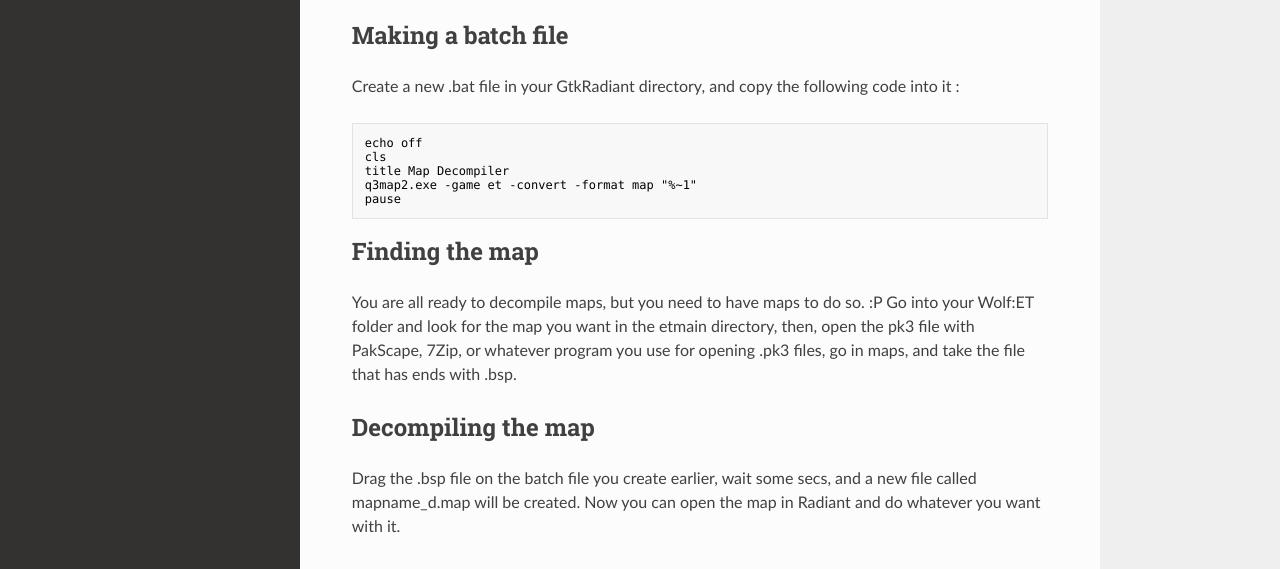
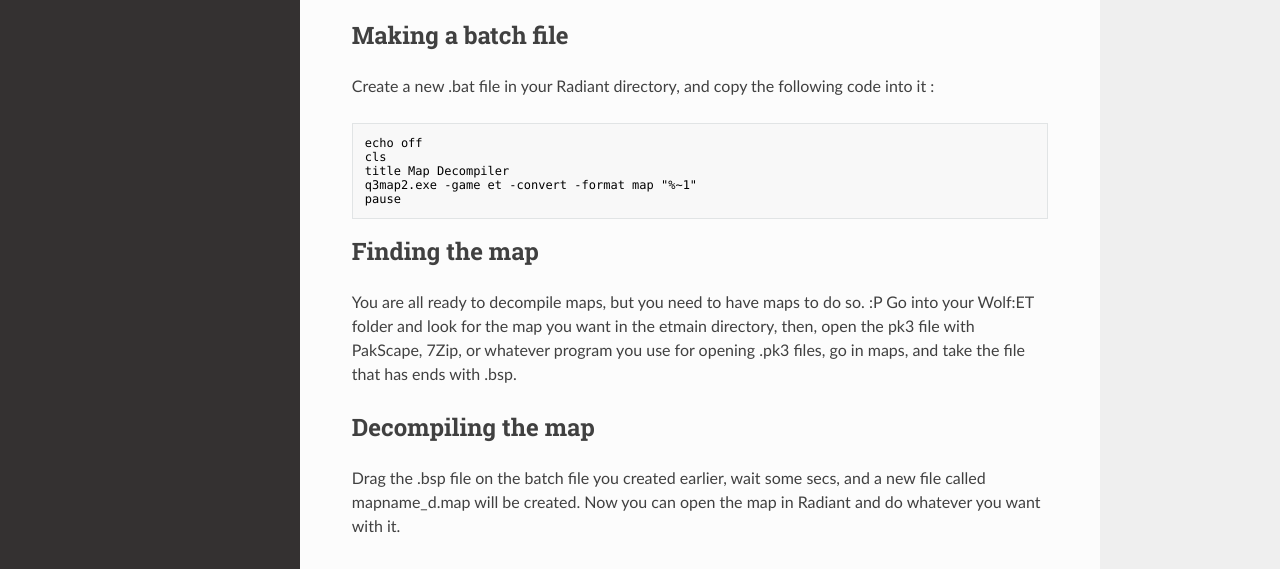
Before and after one commit to Dominator56/Dominator56.github.io, an MkDocs documentation site: the page built from docs/et_decompiling.md, in a window 1280 px wide and 1161 px high. Shown: the part 317-886 px from the top of the window. Built offline with MkDocs 1.6.1, drawn with Linux system fonts in a browser that asks for light colours; nearby versions of some CDN libraries; old or Windows-style settings are respelled for this version of MkDocs.

Commit message:
Update et_decompiling.md

````diff
--- a/docs/et_decompiling.md
+++ b/docs/et_decompiling.md
@@ -8,7 +8,7 @@ You will need to have Radiant installed, but I'm pretty sure you already have it
 
 ## Making a batch file
 
-Create a new .bat file in your GtkRadiant directory, and copy the following code into it :
+Create a new .bat file in your Radiant directory, and copy the following code into it :
 
 ```batch
 echo off
@@ -25,7 +25,7 @@ Go into your Wolf:ET folder and look for the map you want in the etmain director
 
 ## Decompiling the map
 
-Drag the .bsp file on the batch file you create earlier, wait some secs, and a new file called mapname_d.map will be created.
+Drag the .bsp file on the batch file you created earlier, wait some secs, and a new file called mapname_d.map will be created.
 Now you can open the map in Radiant and do whatever you want with it.
 
 ## Notes
````
